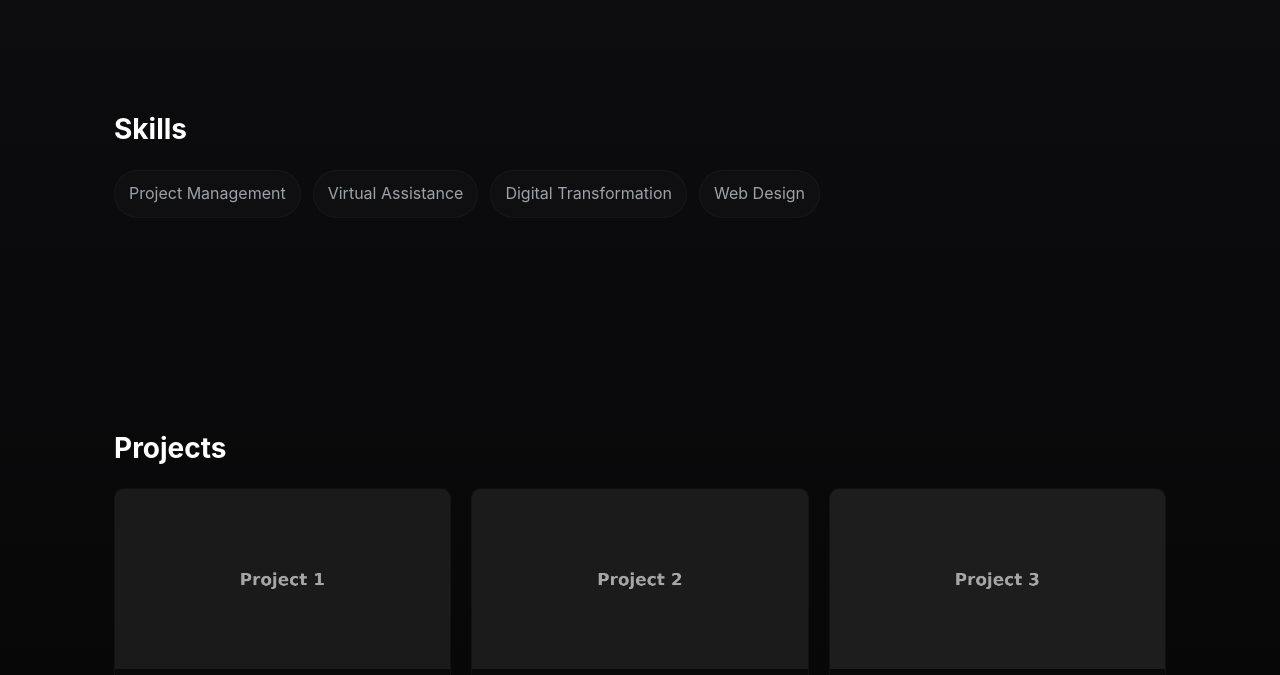
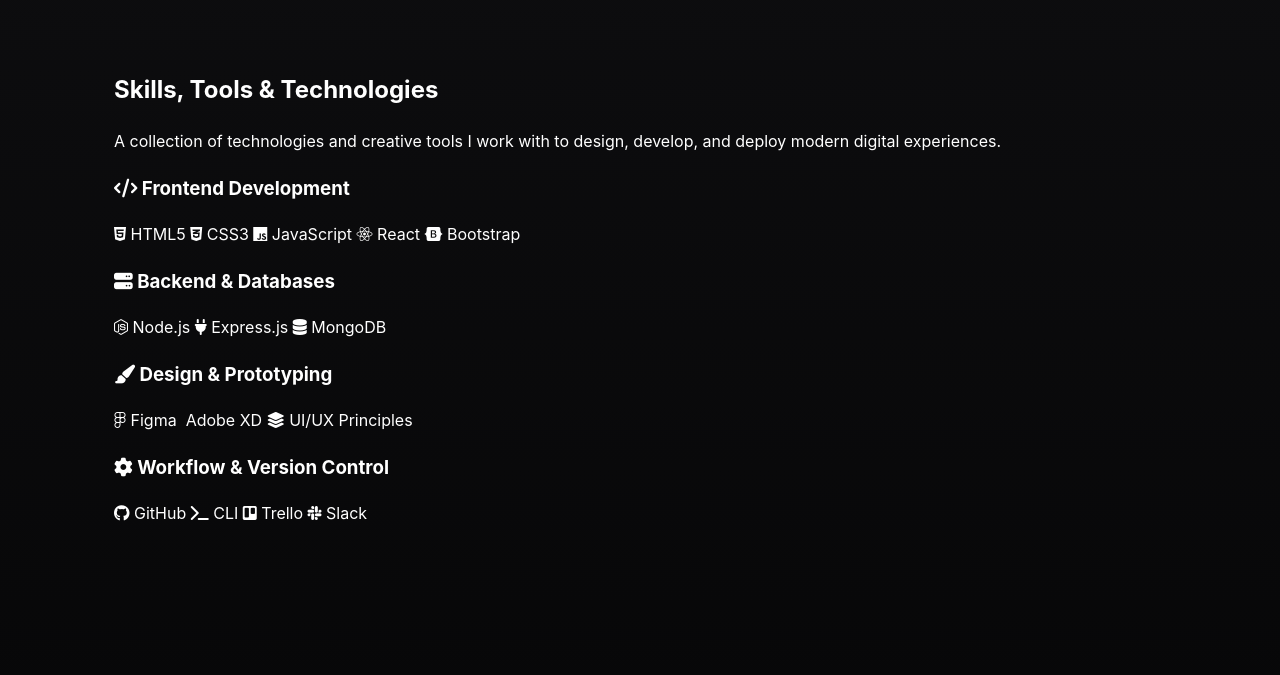
Before and after one commit to RemiIshola/remiishola.github.io, a plain HTML site: page index.html in a window 1280 px wide. Shown: the part 865-1540 px from the top of the page. Drawn offline with Linux system fonts and the light colour scheme.

Commit message:
Update index.html

```diff
--- a/index.html
+++ b/index.html
@@ -4,8 +4,9 @@
   <meta charset="utf-8" />
   <meta name="viewport" content="width=device-width,initial-scale=1" />
   <title>Remi Ishola — Portfolio</title>
+  <meta name="description" content="Remi Ishola — Digital Enterprise & Administrative Assistance Specialist. Portfolio and case studies." />
   <link rel="stylesheet" href="styles.css" />
-  <meta name="description" content="Remi Ishola — Digital Enterprise & Virtual Assistance Specialist. Portfolio and case studies." />
+  <link rel="stylesheet" href="https://cdnjs.cloudflare.com/ajax/libs/font-awesome/6.4.0/css/all.min.css">
 </head>
 <body>
   <!-- Preloader -->
@@ -28,7 +29,7 @@
           </p>
         </div>
         <div class="hero-media">
-          <img src="assets/profile.png" alt="Remi Ishola" class="avatar"/>
+          <div class="avatar-faux" aria-hidden="true">RI</div>
         </div>
       </div>
     </header>
@@ -41,14 +42,55 @@
         </div>
       </section>
 
-      <section id="skills" class="section skills">
+      <!-- Unified Skills + Tools -->
+      <section id="skills" class="skills-section">
         <div class="container">
-          <h2>Skills</h2>
-          <div class="chips">
-            <span class="chip">Project Management</span>
-            <span class="chip">Virtual Assistance</span>
-            <span class="chip">Digital Transformation</span>
-            <span class="chip">Web Design</span>
+          <h2>Skills, Tools & Technologies</h2>
+          <p class="section-intro">
+            A collection of technologies and creative tools I work with to design, develop, and deploy modern digital experiences.
+          </p>
+
+          <div class="skills-grid">
+
+            <div class="skill-category fade-up">
+              <h3><i class="fa-solid fa-code"></i> Frontend Development</h3>
+              <div class="skills-list">
+                <span><i class="fa-brands fa-html5"></i> HTML5</span>
+                <span><i class="fa-brands fa-css3-alt"></i> CSS3</span>
+                <span><i class="fa-brands fa-js"></i> JavaScript</span>
+                <span><i class="fa-brands fa-react"></i> React</span>
+                <span><i class="fa-brands fa-bootstrap"></i> Bootstrap</span>
+              </div>
+            </div>
+
+            <div class="skill-category fade-up">
+              <h3><i class="fa-solid fa-server"></i> Backend & Databases</h3>
+              <div class="skills-list">
+                <span><i class="fa-brands fa-node-js"></i> Node.js</span>
+                <span><i class="fa-solid fa-plug"></i> Express.js</span>
+                <span><i class="fa-solid fa-database"></i> MongoDB</span>
+              </div>
+            </div>
+
+            <div class="skill-category fade-up">
+              <h3><i class="fa-solid fa-paintbrush"></i> Design & Prototyping</h3>
+              <div class="skills-list">
+                <span><i class="fa-brands fa-figma"></i> Figma</span>
+                <span><i class="fa-brands fa-adobe"></i> Adobe XD</span>
+                <span><i class="fa-solid fa-layer-group"></i> UI/UX Principles</span>
+              </div>
+            </div>
+
+            <div class="skill-category fade-up">
+              <h3><i class="fa-solid fa-gear"></i> Workflow & Version Control</h3>
+              <div class="skills-list">
+                <span><i class="fa-brands fa-github"></i> GitHub</span>
+                <span><i class="fa-solid fa-terminal"></i> CLI</span>
+                <span><i class="fa-brands fa-trello"></i> Trello</span>
+                <span><i class="fa-brands fa-slack"></i> Slack</span>
+              </div>
+            </div>
+
           </div>
         </div>
       </section>
@@ -70,7 +112,8 @@
               <div class="card-body">
                 <h3>Digital Enterprise Support</h3>
                 <p>Supported digital transformation initiatives, coordinated cross-functional projects, and enhanced client communications for smoother delivery.</p>
-              </article>
+              </div>
+            </article>
 
             <article class="card">
               <img src="assets/project3.png" alt="Portfolio & Web Presence"/>
@@ -103,12 +146,14 @@
       <section id="contact" class="section contact">
         <div class="container">
           <h2>Contact</h2>
-          <p>I'd love to hear from you — connect via email or LinkedIn.</p>
+          <p>I'd love to hear from you — connect via email, phone or LinkedIn.</p>
           <ul class="contact-list">
             <li>GitHub: <a href="https://github.com/RemiIshola" target="_blank" rel="noopener">github.com/RemiIshola</a></li>
-            <li>LinkedIn: <a href="https://linkedin.com/in/remi" target="_blank" rel="noopener">linkedin.com/in/remi</a></li>
-            <li>Email: <a href="mailto:remi@example.com">remi@example.com</a></li>
-            <li>Website / Blog: <a href="https://remi.com" target="_blank" rel="noopener">remi.com</a></li>
+            <li>LinkedIn: <a href="https://www.linkedin.com/in/remiactive" target="_blank" rel="noopener">linkedin.com/in/remiactive</a></li>
+            <li>Email: <a href="mailto:remiishola@proton.me">remiishola@proton.me</a></li>
+            <li>Alt Email: <a href="mailto:isholaoluwaremilekunoluwatobil@gmail.com">isholaoluwaremilekunoluwatobil@gmail.com</a></li>
+            <li>Phone: <a href="tel:+2349121333552">+234 912 133 3552</a></li>
+            <li>Wix: <a href="https://remiishola.wixsite.com/remiishola" target="_blank" rel="noopener">remiishola.wixsite.com/remiishola</a></li>
           </ul>
 
           <form id="contact-form" class="contact-form" onsubmit="return false;">
@@ -120,7 +165,12 @@
       </section>
     </main>
 
-    <button id="backTop" class="back-to-top" aria-label="Back to top">↑</button>
+    <!-- back to top, theme toggle included here -->
+        <button id="backToTop" aria-label="Back to top">
+      <i class="fa-solid fa-arrow-up"></i>
+    </button>
+
+    <div class="theme-toggle" id="themeToggle" title="Toggle theme">🌙</div>
 
     <footer class="site-footer">
       <div class="container">
```
